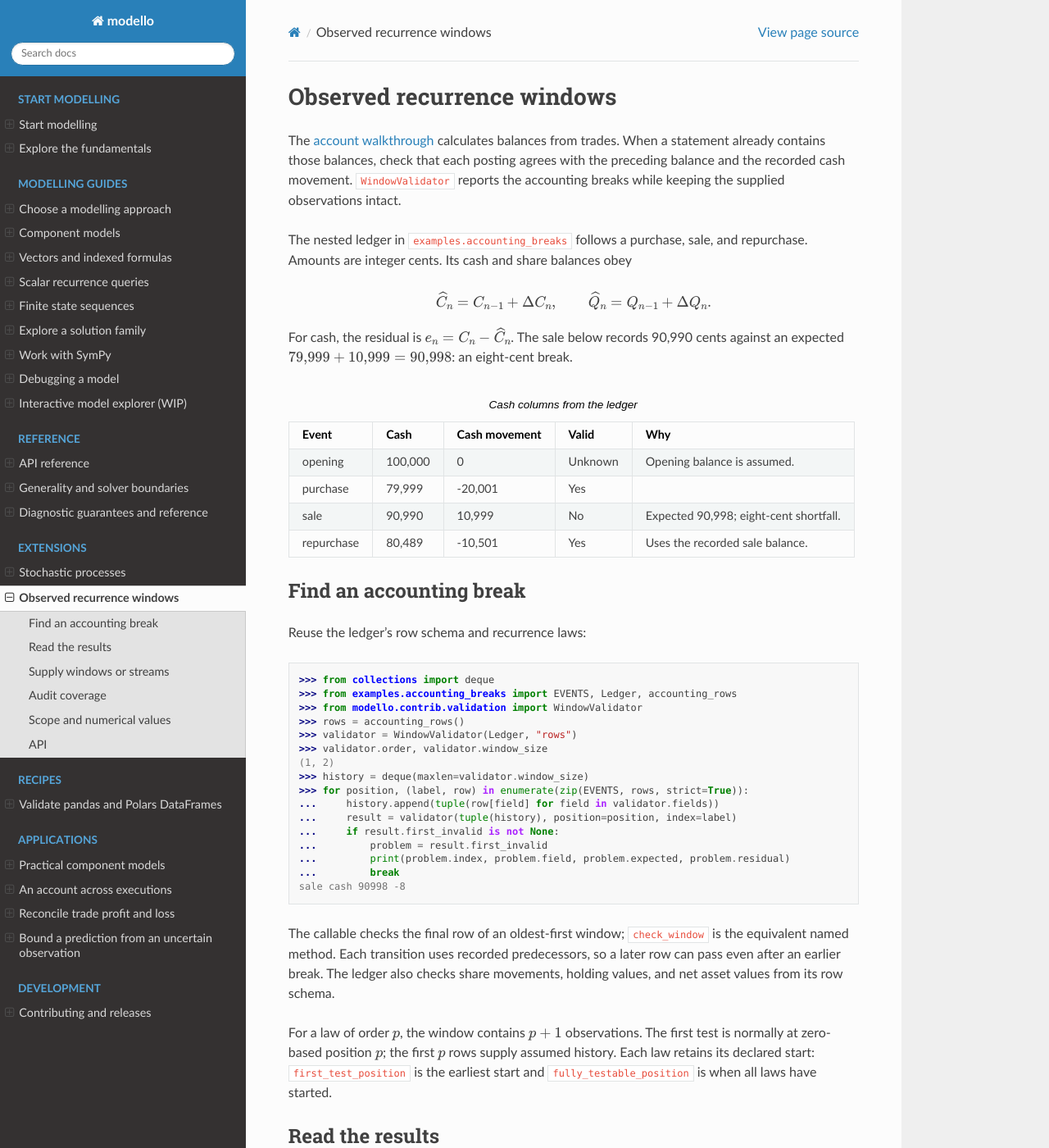
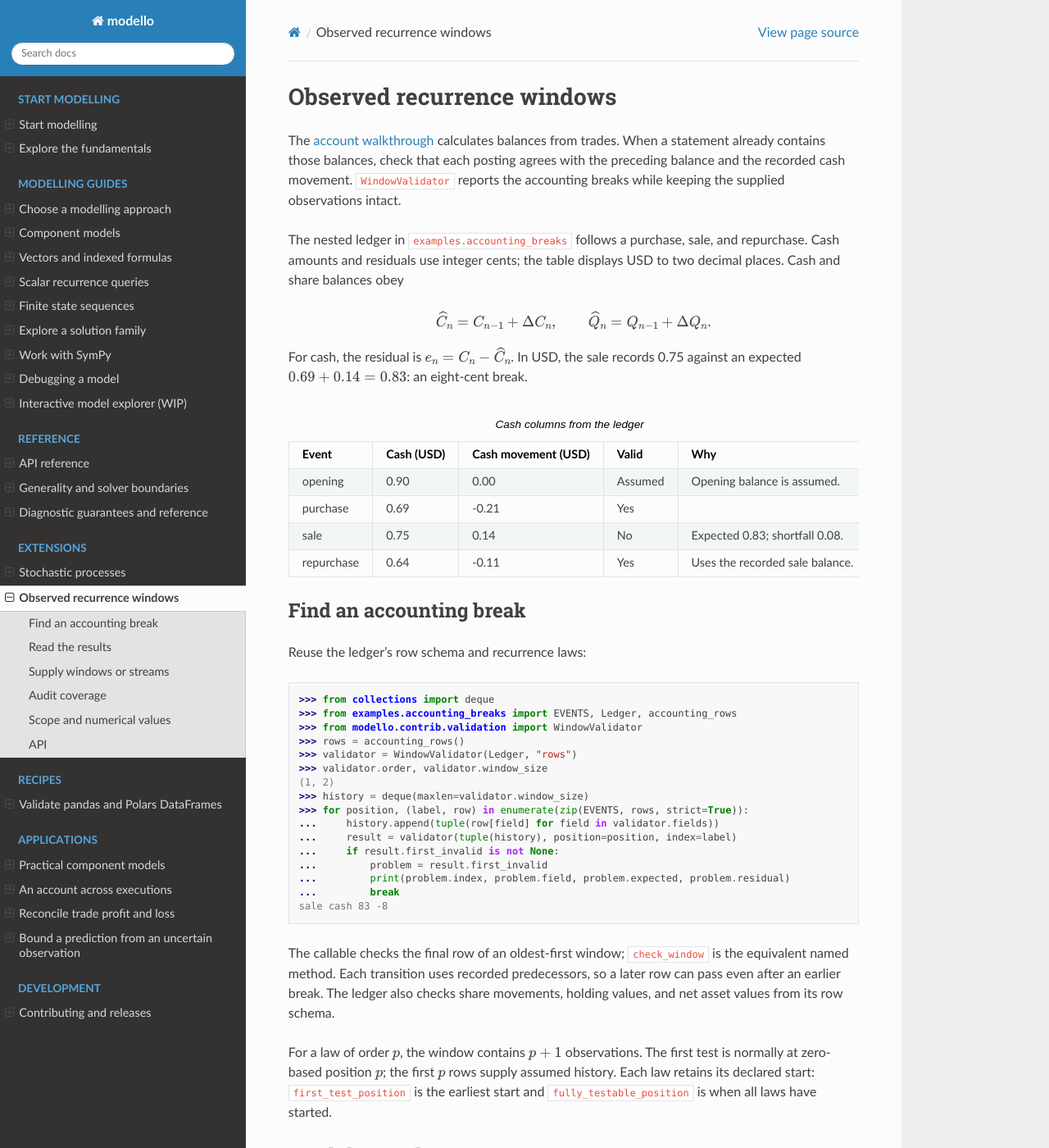
Before and after one commit to Code0x58/modello, a Sphinx documentation site: the page built from docs/contrib/validation.rst, in a window 1280 px wide and 1400 px high. Shown: the whole window at 82% size. Built offline with Sphinx 7.4.7 and the Read the Docs theme 3.1.0, drawn with Linux system fonts in a browser that asks for light colours; some of the changed text lies outside the part shown.

Commit message:
Simplify accounting examples and align validation documentation

```diff
--- a/docs/contrib/validation.rst
+++ b/docs/contrib/validation.rst
@@ -8,43 +8,43 @@ posting agrees with the preceding balance and the recorded cash movement.
 observations intact.
 
 The nested ledger in ``examples.accounting_breaks`` follows a purchase, sale,
-and repurchase. Amounts are integer cents. Its cash and share balances obey
+and repurchase. Cash amounts and residuals use integer cents; the table displays
+USD to two decimal places. Cash and share balances obey
 
 .. math::
 
    \widehat C_n = C_{n-1} + \Delta C_n, \qquad
    \widehat Q_n = Q_{n-1} + \Delta Q_n.
 
-For cash, the residual is :math:`e_n=C_n-\widehat C_n`. The sale below records
-90,990 cents against an expected :math:`79{,}999+10{,}999=90{,}998`: an eight-cent
-break.
+For cash, the residual is :math:`e_n=C_n-\widehat C_n`. In USD, the sale records
+0.75 against an expected :math:`0.69+0.14=0.83`: an eight-cent break.
 
 .. list-table:: Cash columns from the ledger
    :header-rows: 1
 
    * - Event
-     - Cash
-     - Cash movement
+     - Cash (USD)
+     - Cash movement (USD)
      - Valid
      - Why
    * - opening
-     - 100,000
-     - 0
-     - Unknown
+     - 0.90
+     - 0.00
+     - Assumed
      - Opening balance is assumed.
    * - purchase
-     - 79,999
-     - -20,001
+     - 0.69
+     - -0.21
      - Yes
      -
    * - sale
-     - 90,990
-     - 10,999
+     - 0.75
+     - 0.14
      - No
-     - Expected 90,998; eight-cent shortfall.
+     - Expected 0.83; shortfall 0.08.
    * - repurchase
-     - 80,489
-     - -10,501
+     - 0.64
+     - -0.11
      - Yes
      - Uses the recorded sale balance.
 
@@ -70,7 +70,7 @@ Reuse the ledger's row schema and recurrence laws:
    ...         problem = result.first_invalid
    ...         print(problem.index, problem.field, problem.expected, problem.residual)
    ...         break
-   sale cash 90998 -8
+   sale cash 83 -8
 
 The callable checks the final row of an oldest-first window; ``check_window``
 is the equivalent named method. Each transition uses recorded predecessors,
--- a/docs/series.rst
+++ b/docs/series.rst
@@ -119,7 +119,7 @@ other; finite query cycles must decrease towards their initial boundaries.
 
 For validation of existing histories, the :doc:`window validator
 <contrib/validation>` reuses typed ``model_recurrence`` laws and checks observed
-predecessors instead of generating a series path. The tested
+predecessors instead of generating a series path. The
 :doc:`DataFrame recipes <recipes/dataframe-validation>` show how to use column
 projection and windowing for pandas and Polars.
 
```
Also changed, not shown: other parts of docs/contrib/validation.rst (+4 -3 lines), docs/contrib/stochastic.rst (+4 -4 lines), docs/contributing.rst (+19 -18 lines), docs/model-vectors.rst (+4 -6 lines), docs/recipes/dataframe-validation.rst (+29 -24 lines), 8 other files.
